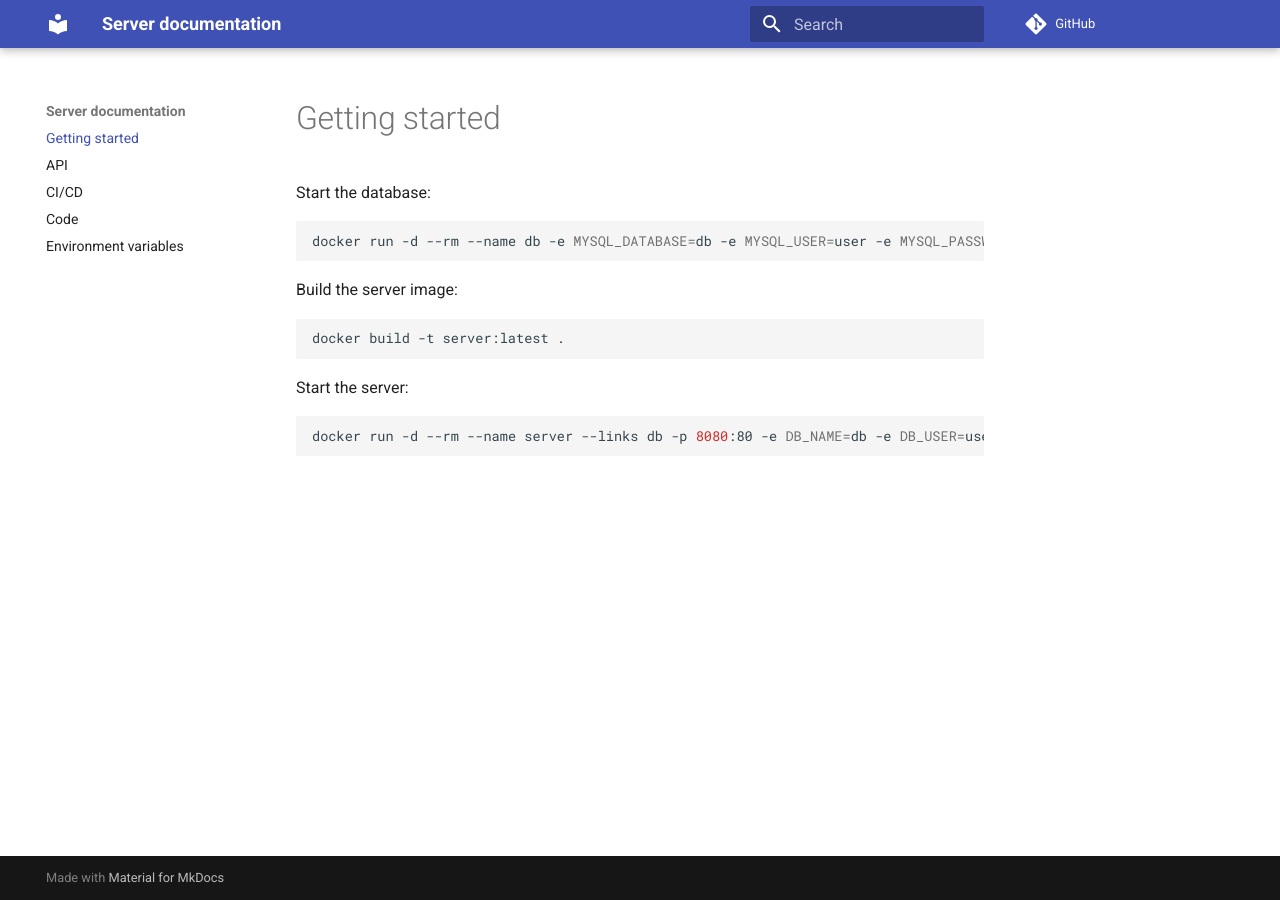
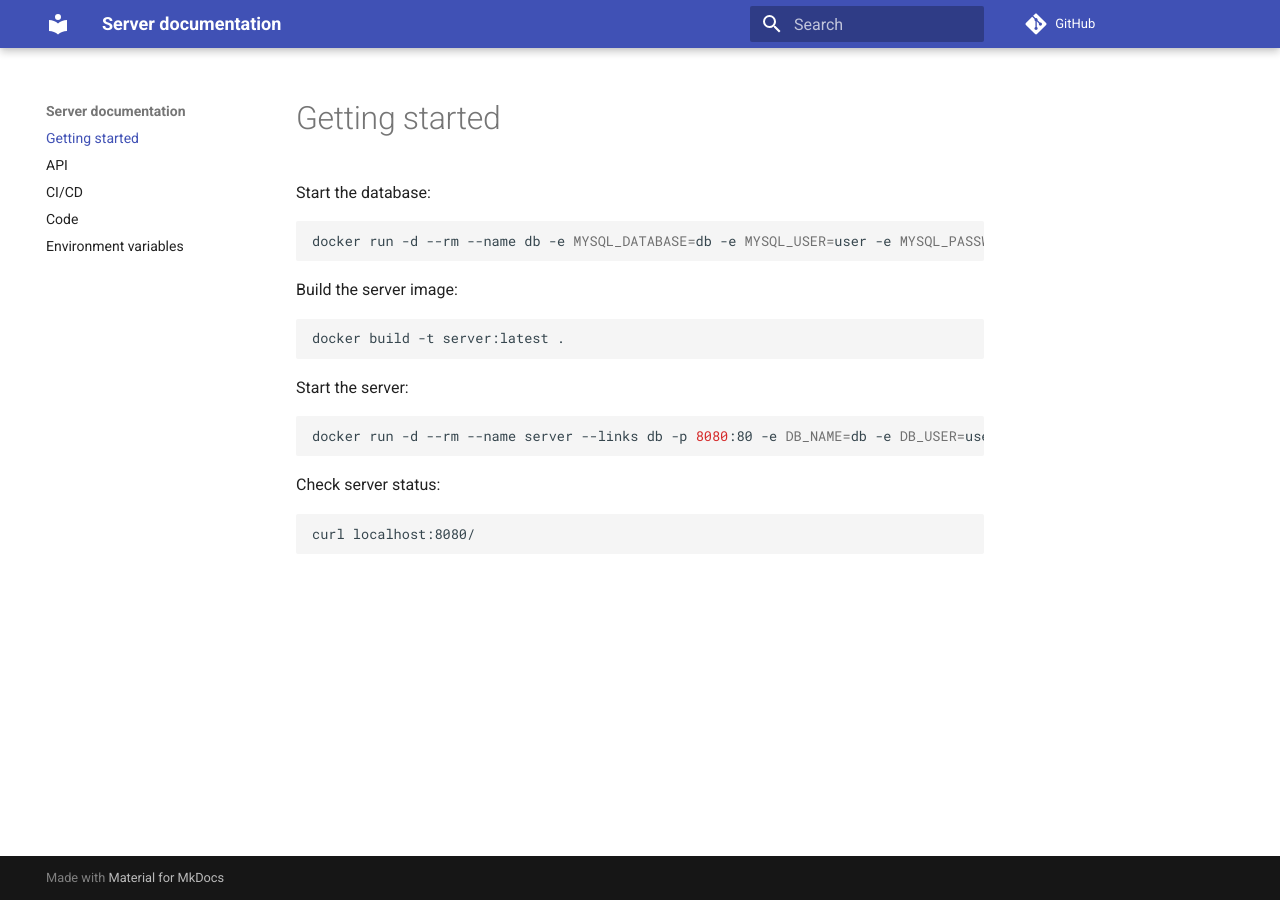
Before and after one commit to projekt-zespolony/server, an MkDocs documentation site: the page built from docs/index.md, in a window 1280 px wide. Built offline with MkDocs 1.6.1 and Material for MkDocs 9.7.7, drawn with Linux system fonts in a browser that asks for light colours; comment, search, counter and statistics services are not loaded.

Commit message:
docs: check server status

````diff
--- a/docs/index.md
+++ b/docs/index.md
@@ -17,3 +17,9 @@ Start the server:
 ```sh
 docker run -d --rm --name server --links db -p 8080:80 -e DB_NAME=db -e DB_USER=user -e DB_PASS=pass -e DB_ADDR=db -e SERVER_PORT=80 -e SERVER_ACCESS_TOKEN=token server:latest
 ```
+
+Check server status:
+
+```sh
+curl localhost:8080/
+```
````
